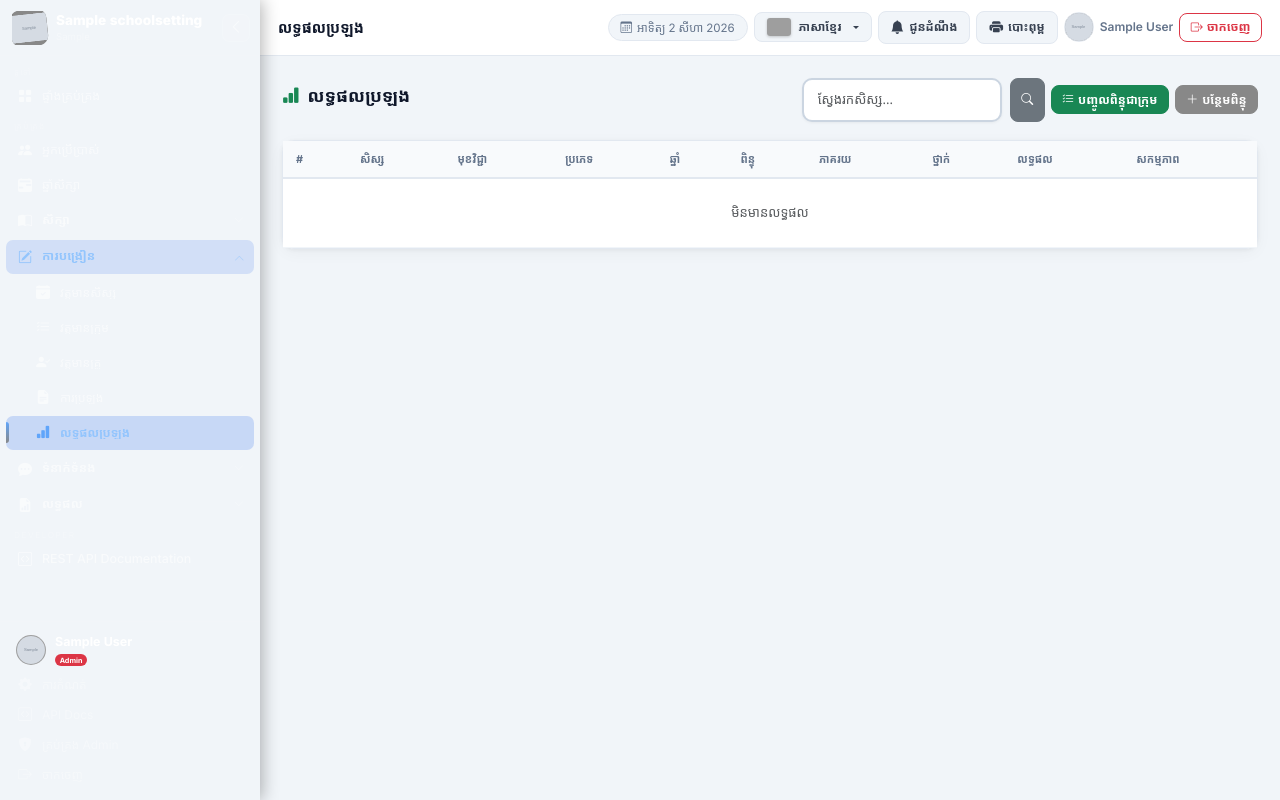
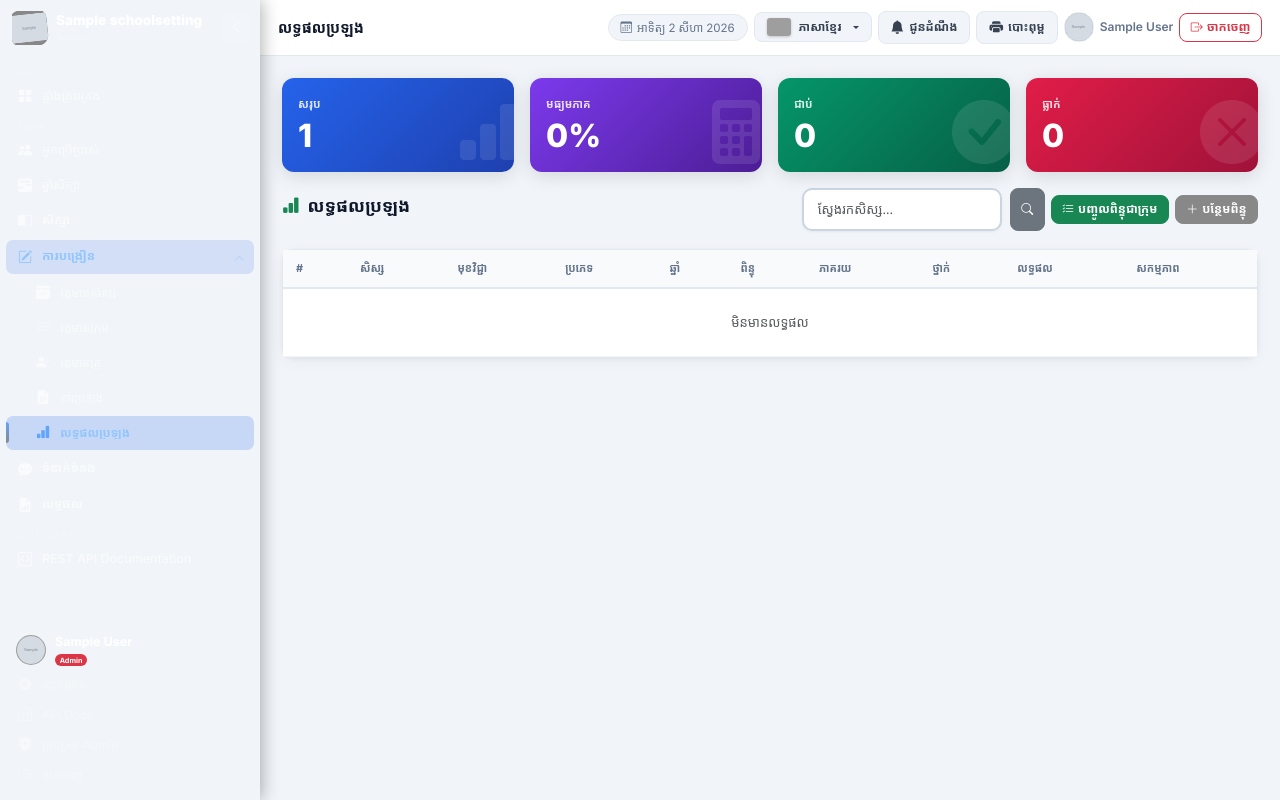
Before and after one commit to kimmi77778888-rgb/school_system.com, a Django app: page /school/scores/ in a window 1280 px wide. Run offline with Django 5.2, Linux system fonts and the light colour scheme; a user stored in the database is signed in; tables that the repository leaves empty hold one stand-in row (values such as "Sample post"); grey boxes marked "Sample" are stand-in pictures; data that the repository does not hold is empty; parts of the project's set-up code (start-up, migrations or seed data) failed here and were passed over; grey boxes are pictures that could not be loaded.

Commit message:
Add average statistics to score and results pages

```diff
--- a/crm/school/templates/school/score_list.html
+++ b/crm/school/templates/school/score_list.html
@@ -3,6 +3,40 @@
 {% block title %}លទ្ធផល{% endblock %}
 {% block page_title %}លទ្ធផលប្រឡង{% endblock %}
 {% block content %}
+<!-- Statistics Summary -->
+{% if stats.total_scores > 0 %}
+<div class="row g-3 mb-3">
+  <div class="col-md-3">
+    <div class="stat-card sc-blue">
+      <div class="lbl">សរុប</div>
+      <div class="val">{{ stats.total_scores }}</div>
+      <i class="bg-icon bi bi-bar-chart-fill"></i>
+    </div>
+  </div>
+  <div class="col-md-3">
+    <div class="stat-card sc-purple">
+      <div class="lbl">មធ្យមភាគ</div>
+      <div class="val">{{ stats.avg_percentage }}%</div>
+      <i class="bg-icon bi bi-calculator-fill"></i>
+    </div>
+  </div>
+  <div class="col-md-3">
+    <div class="stat-card sc-green">
+      <div class="lbl">ជាប់</div>
+      <div class="val">{{ stats.pass_count }}</div>
+      <i class="bg-icon bi bi-check-circle-fill"></i>
+    </div>
+  </div>
+  <div class="col-md-3">
+    <div class="stat-card sc-rose">
+      <div class="lbl">ធ្លាក់</div>
+      <div class="val">{{ stats.fail_count }}</div>
+      <i class="bg-icon bi bi-x-circle-fill"></i>
+    </div>
+  </div>
+</div>
+{% endif %}
+
 <div class="page-header">
   <h2><i class="bi bi-bar-chart-fill me-2 text-success"></i>លទ្ធផលប្រឡង</h2>
   <div class="actions">
--- a/crm/school/views.py
+++ b/crm/school/views.py
@@ -1065,6 +1065,7 @@ def exam_bulk_delete(request):
 
 @admin_or_teacher
 def score_list(request):
+    from django.db.models import Avg, Count
     try:
         role = request.user.profile.role
     except Exception:
@@ -1080,7 +1081,31 @@ def score_list(request):
             scores = Score.objects.none()
     if q:
         scores = scores.filter(Q(student__first_name__icontains=q)|Q(student__last_name__icontains=q)|Q(student__student_id__icontains=q))
-    return render(request, 'school/score_list.html', {'scores': scores, 'q': q, 'role': role})
+
+    # Calculate statistics
+    stats = {
+        'total_scores': scores.count(),
+        'avg_score': 0,
+        'avg_percentage': 0,
+        'pass_count': 0,
+        'fail_count': 0,
+    }
+
+    if scores.exists():
+        # Calculate averages
+        total_percentage = sum(score.percentage() for score in scores)
+        stats['avg_percentage'] = round(total_percentage / scores.count(), 1) if scores.count() > 0 else 0
+
+        # Calculate pass/fail counts
+        stats['pass_count'] = sum(1 for score in scores if score.is_passing(50))
+        stats['fail_count'] = scores.count() - stats['pass_count']
+
+    return render(request, 'school/score_list.html', {
+        'scores': scores,
+        'q': q,
+        'role': role,
+        'stats': stats,
+    })
 
 @admin_or_teacher
 def score_add(request):
@@ -1203,7 +1228,30 @@ def parent_child_results(request):
     except Exception:
         student = None
     scores = student.scores.select_related('subject','exam_type','academic_year').order_by('subject__name') if student else []
-    return render(request, 'school/parent/child_results.html', {'student': student, 'scores': scores})
+
+    # Calculate statistics
+    stats = {
+        'total_scores': len(scores),
+        'avg_percentage': 0,
+        'pass_count': 0,
+        'fail_count': 0,
+        'highest_score': 0,
+        'lowest_score': 0,
+    }
+
+    if scores:
+        percentages = [score.percentage() for score in scores]
+        stats['avg_percentage'] = round(sum(percentages) / len(percentages), 1) if percentages else 0
+        stats['pass_count'] = sum(1 for score in scores if score.is_passing(50))
+        stats['fail_count'] = len(scores) - stats['pass_count']
+        stats['highest_score'] = max(percentages) if percentages else 0
+        stats['lowest_score'] = min(percentages) if percentages else 0
+
+    return render(request, 'school/parent/child_results.html', {
+        'student': student,
+        'scores': scores,
+        'stats': stats,
+    })
 
 @role_required('student')
 def student_my_results(request):
@@ -1212,7 +1260,30 @@ def student_my_results(request):
     except Exception:
         student = None
     scores = student.scores.select_related('subject','exam_type','academic_year').order_by('subject__name') if student else []
-    return render(request, 'school/student/my_results.html', {'student': student, 'scores': scores})
+
+    # Calculate statistics
+    stats = {
+        'total_scores': len(scores),
+        'avg_percentage': 0,
+        'pass_count': 0,
+        'fail_count': 0,
+        'highest_score': 0,
+        'lowest_score': 0,
+    }
+
+    if scores:
+        percentages = [score.percentage() for score in scores]
+        stats['avg_percentage'] = round(sum(percentages) / len(percentages), 1) if percentages else 0
+        stats['pass_count'] = sum(1 for score in scores if score.is_passing(50))
+        stats['fail_count'] = len(scores) - stats['pass_count']
+        stats['highest_score'] = max(percentages) if percentages else 0
+        stats['lowest_score'] = min(percentages) if percentages else 0
+
+    return render(request, 'school/student/my_results.html', {
+        'student': student,
+        'scores': scores,
+        'stats': stats,
+    })
 
 # ══════════════════════════════════════════════
 #  TIMETABLE (Admin: manage | Teacher+Student: view)
```
Also changed, not shown: crm/school/templates/school/parent/child_results.html (+34 -0 lines), crm/school/templates/school/student/my_results.html (+34 -0 lines).
